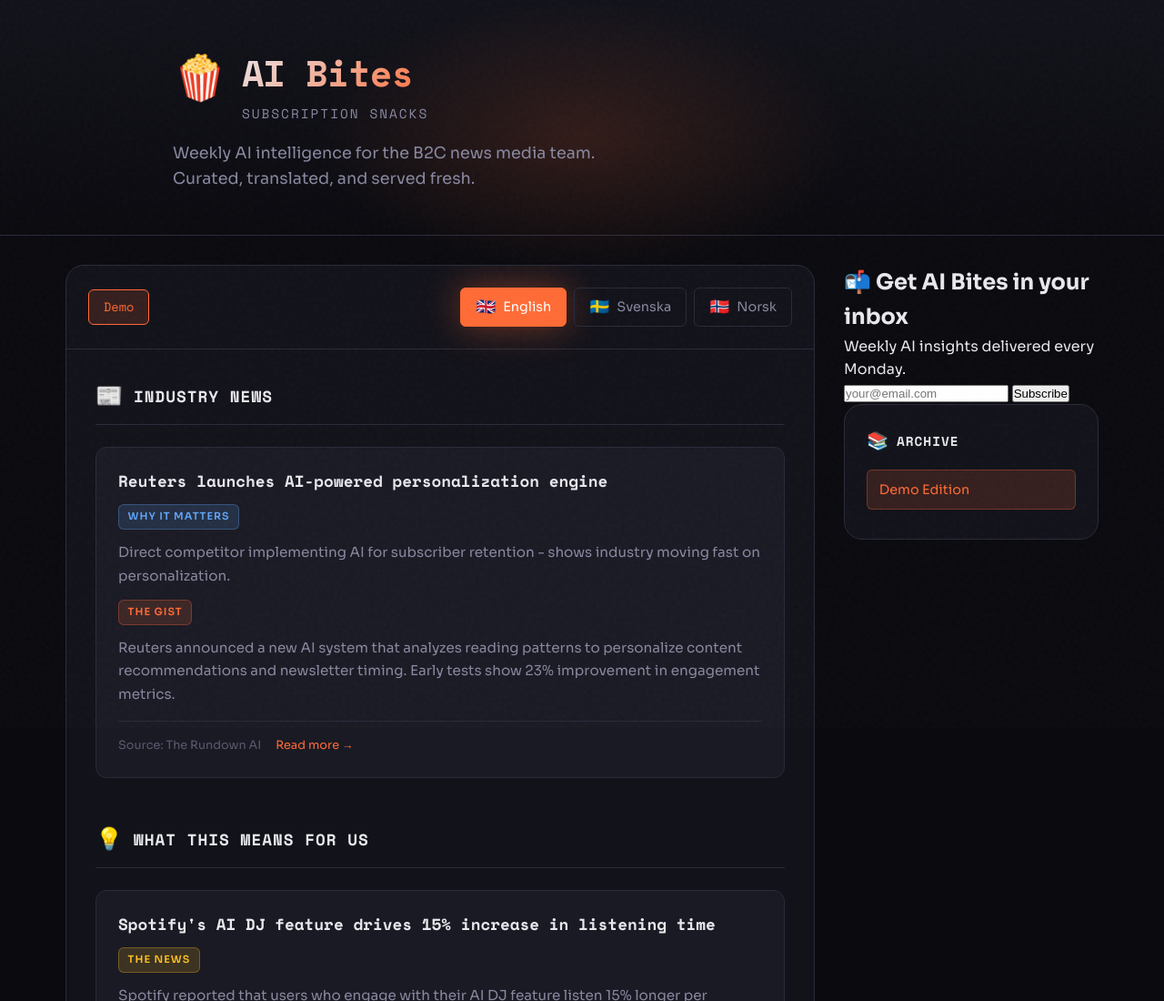
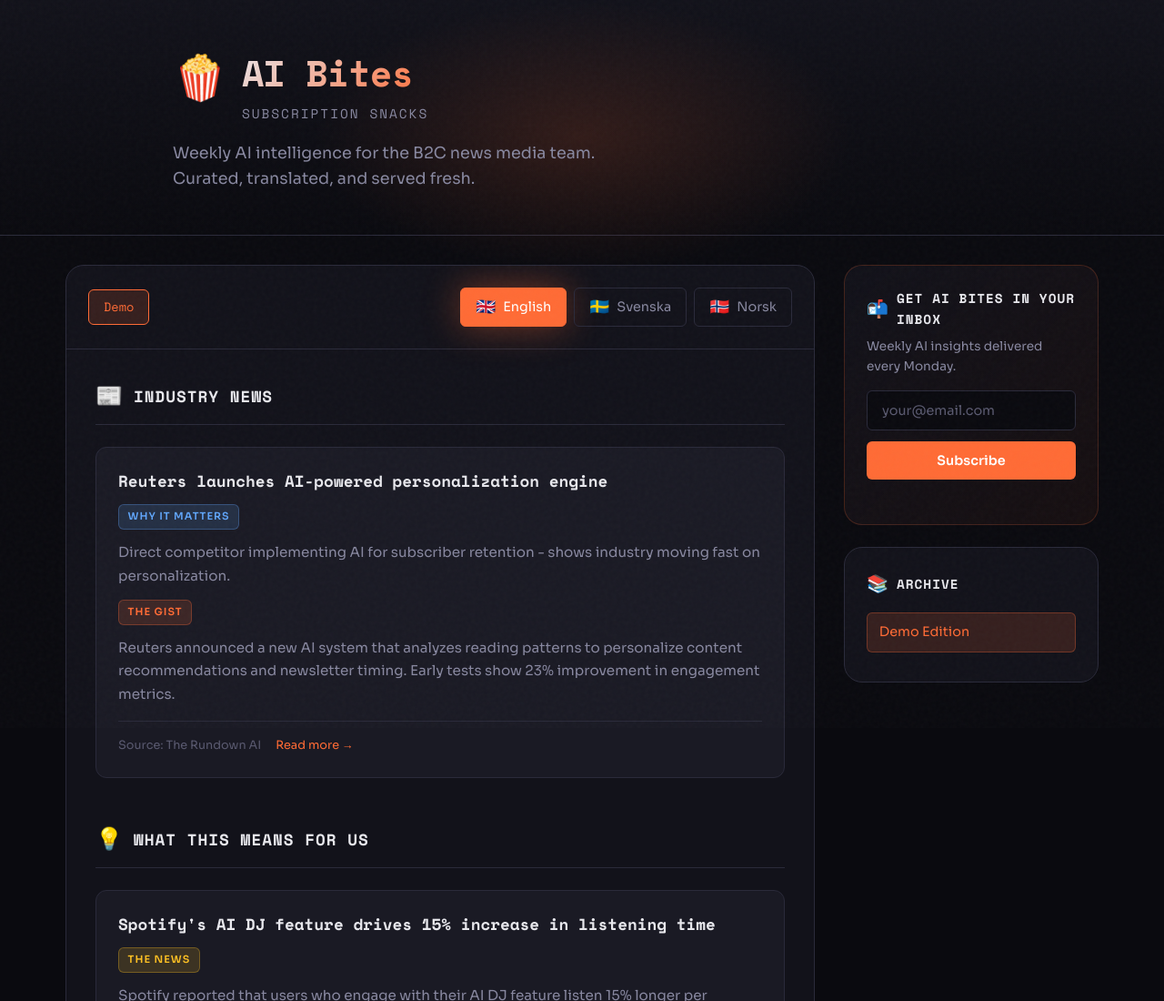
Before and after one commit to gundersenerik/ai-bites, a website: page index.html in a window 1280 px wide. Shown: the top 1100 px of the page at 91% size. Drawn offline with nearby package versions, Linux system fonts and the light colour scheme; no server answers.

Commit message:
Update style.css

```diff
--- a/style.css
+++ b/style.css
@@ -147,9 +147,118 @@
         grid-template-columns: 1fr;
     }
 
-    .archive-section {
+    .sidebar {
         order: 2;
     }
+}
+
+/* === Sidebar === */
+.sidebar {
+    display: flex;
+    flex-direction: column;
+    gap: 1.5rem;
+}
+
+/* === Subscribe Section === */
+.subscribe-section {
+    background: linear-gradient(135deg, var(--color-bg-elevated) 0%, rgba(255, 107, 53, 0.05) 100%);
+    border-radius: var(--radius-lg);
+    border: 1px solid rgba(255, 107, 53, 0.2);
+    padding: 1.5rem;
+}
+
+.subscribe-section h2 {
+    font-family: var(--font-display);
+    font-size: 0.9rem;
+    font-weight: 700;
+    text-transform: uppercase;
+    letter-spacing: 1px;
+    color: var(--color-text);
+    margin-bottom: 0.5rem;
+    display: flex;
+    align-items: center;
+    gap: 0.5rem;
+}
+
+.subscribe-icon {
+    font-size: 1.2rem;
+}
+
+.subscribe-description {
+    font-size: 0.85rem;
+    color: var(--color-text-muted);
+    margin-bottom: 1rem;
+}
+
+.subscribe-form {
+    display: flex;
+    flex-direction: column;
+    gap: 0.75rem;
+}
+
+.subscribe-form input[type="email"] {
+    width: 100%;
+    padding: 0.75rem 1rem;
+    background: var(--color-bg);
+    border: 1px solid var(--color-border);
+    border-radius: var(--radius-sm);
+    color: var(--color-text);
+    font-family: var(--font-body);
+    font-size: 0.9rem;
+    transition: all 0.2s ease;
+}
+
+.subscribe-form input[type="email"]:focus {
+    outline: none;
+    border-color: var(--color-accent);
+    box-shadow: 0 0 0 3px var(--color-accent-soft);
+}
+
+.subscribe-form input[type="email"]::placeholder {
+    color: var(--color-text-subtle);
+}
+
+.subscribe-form button {
+    width: 100%;
+    padding: 0.75rem 1rem;
+    background: var(--color-accent);
+    border: none;
+    border-radius: var(--radius-sm);
+    color: white;
+    font-family: var(--font-body);
+    font-size: 0.9rem;
+    font-weight: 600;
+    cursor: pointer;
+    transition: all 0.2s ease;
+}
+
+.subscribe-form button:hover {
+    background: #ff8255;
+    transform: translateY(-1px);
+}
+
+.subscribe-form button:active {
+    transform: translateY(0);
+}
+
+.subscribe-form button:disabled {
+    opacity: 0.7;
+    cursor: not-allowed;
+    transform: none;
+}
+
+.subscribe-message {
+    font-size: 0.85rem;
+    margin-top: 0.5rem;
+    min-height: 1.2em;
+}
+
+.subscribe-message.success {
+    color: var(--color-success);
+}
+
+.subscribe-message.error {
+    color: #ef4444;
 }
 
 /* === Digest Container === */
@@ -426,8 +535,6 @@
     border: 1px solid var(--color-border);
     padding: 1.5rem;
     height: fit-content;
-    position: sticky;
-    top: 2rem;
 }
 
 .archive-section h2 {
```
